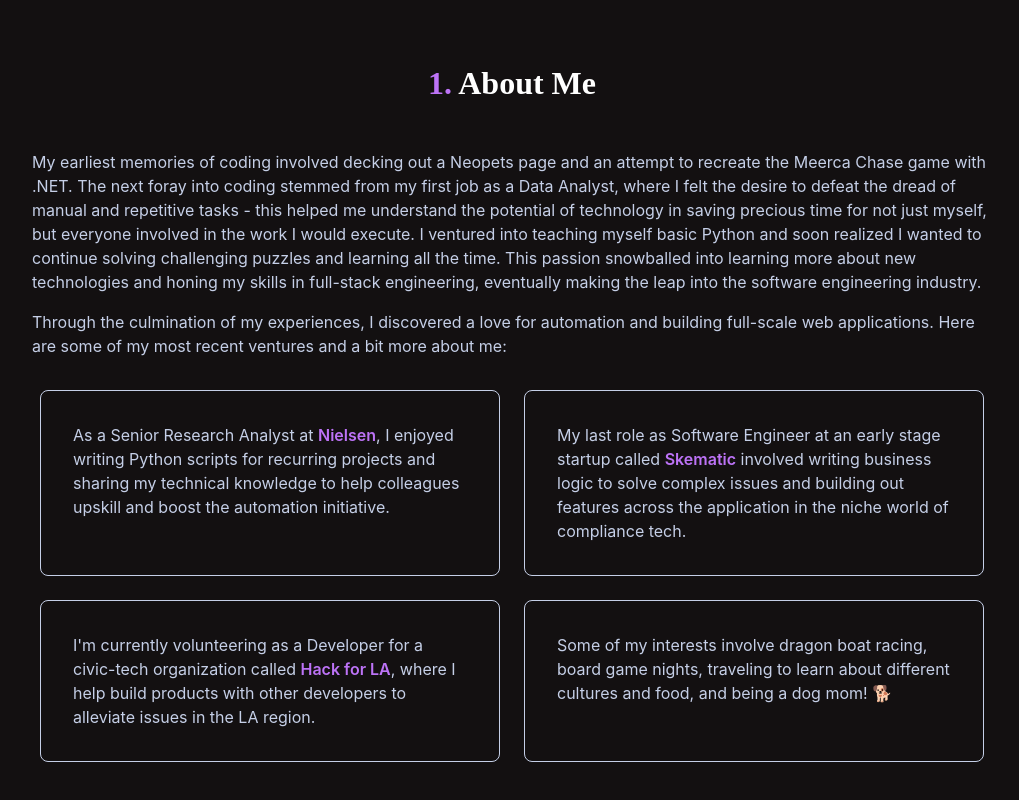
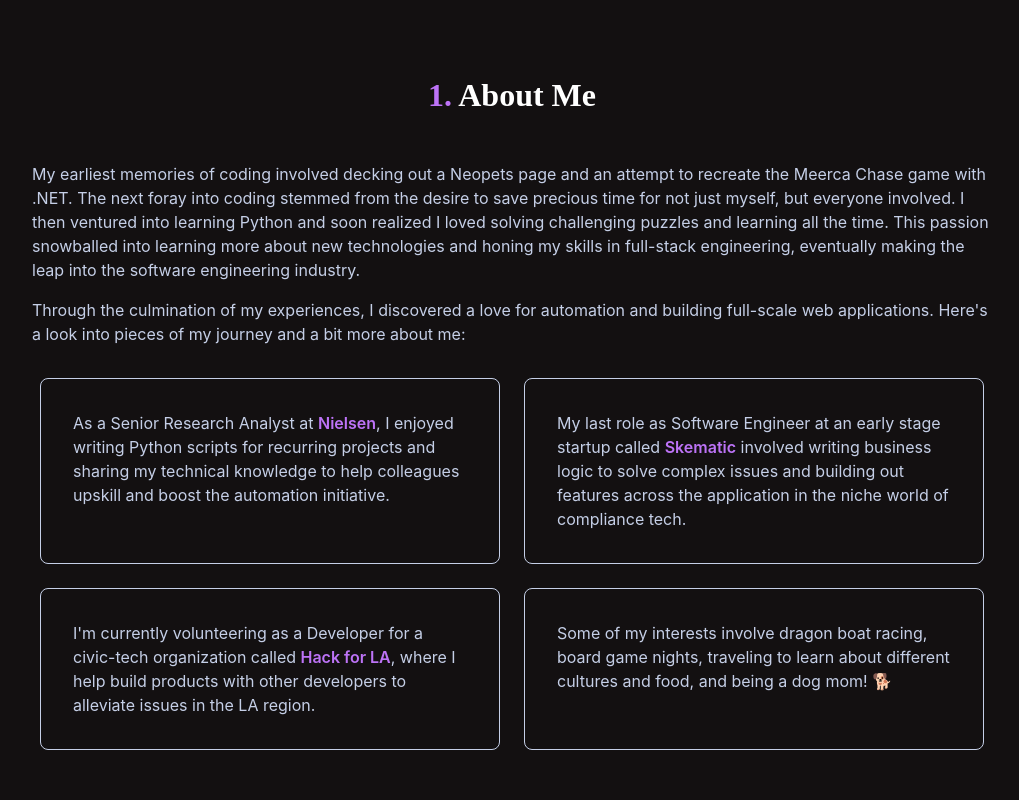
Before and after one commit to christinaor/christinaor.github.io, a React (Vite) app: page / in a window 1280 px wide. Shown: the part 963-1763 px from the top of the page, without its empty margins (128-1147 px from the left). Built offline with nearby package versions, Linux system fonts and the light colour scheme.

Commit message:
Fix about section

```diff
--- a/src/components/About/About.tsx
+++ b/src/components/About/About.tsx
@@ -6,8 +6,8 @@ export default function About() {
     <section id="about" className={styles.about}>
         <h2 className={`${styles.header}`}><span className='section-number'>1. </span>About Me</h2>
         <div className={styles.description}>
-          <p>My earliest memories of coding involved decking out a Neopets page and an attempt to recreate the Meerca Chase game with .NET. The next foray into coding stemmed from my first job as a Data Analyst, where I felt the desire to defeat the dread of manual and repetitive tasks - this helped me understand the potential of technology in saving precious time for not just myself, but everyone involved in the work I would execute. I ventured into teaching myself basic Python and soon realized I wanted to continue solving challenging puzzles and learning all the time. This passion snowballed into learning more about new technologies and honing my skills in full-stack engineering, eventually making the leap into the software engineering industry.</p>
-          <p>Through the culmination of my experiences, I discovered a love for automation and building full-scale web applications. Here are some of my most recent ventures and a bit more about me:</p>
+          <p>My earliest memories of coding involved decking out a Neopets page and an attempt to recreate the Meerca Chase game with .NET. The next foray into coding stemmed from the desire to save precious time for not just myself, but everyone involved. I then ventured into learning Python and soon realized I loved solving challenging puzzles and learning all the time. This passion snowballed into learning more about new technologies and honing my skills in full-stack engineering, eventually making the leap into the software engineering industry.</p>
+          <p>Through the culmination of my experiences, I discovered a love for automation and building full-scale web applications. Here's a look into pieces of my journey and a bit more about me:</p>
           <ul>
             <li>As a Senior Research Analyst at <a className={styles.blurbLink} href="https://www.nielsen.com" target="_blank" rel="noopener noreferrer">Nielsen</a>, I enjoyed writing Python scripts for recurring projects and sharing my technical knowledge to help colleagues upskill and boost the automation initiative.</li>
             <li>My last role as Software Engineer at an early stage startup called <a className={styles.blurbLink} href="https://www.skematic.com" target="_blank" rel="noopener noreferrer">Skematic</a> involved writing business logic to solve complex issues and building out features across the application in the niche world of compliance tech.</li>
```
